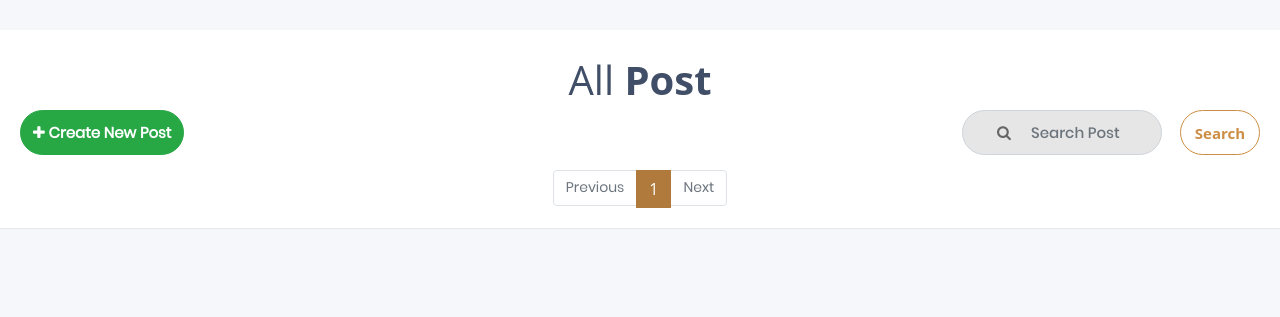
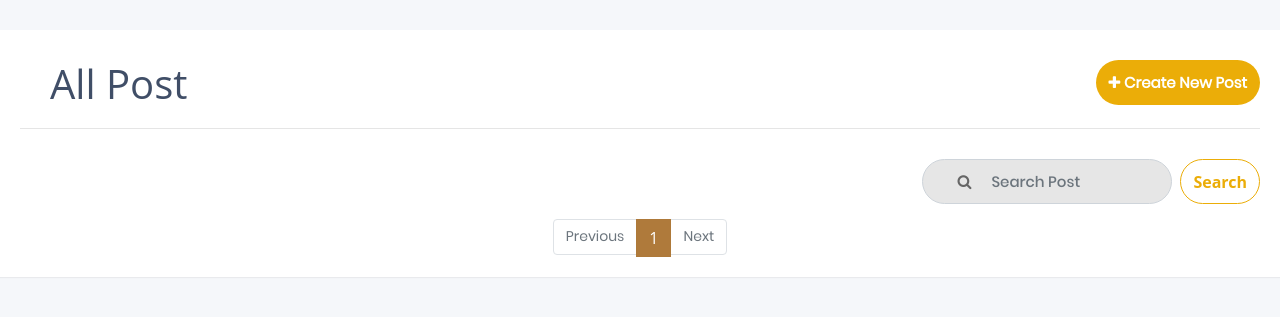
Before and after one commit to mark47546/Cryptians, a Django app: page /allPost/ in a window 1280 px wide. Shown: the part 64-381 px from the top of the page. Run offline with Django 3.2, Linux system fonts and the light colour scheme; data that the repository does not hold is empty; some libraries are stand-ins or nearby versions.

Commit message:
edit page style

```diff
--- a/templates/post/all_post.html
+++ b/templates/post/all_post.html
@@ -15,22 +15,22 @@
   <div class="container-lg">
     <div class="table-responsive">
       <div class="table-wrapper">
-        <div class="table-title">
-            <div align="center" class="fs-40">All <b>Post</b></div>
+        <div class="verticalLine">
+            <h1 style="margin-top: 10px; margin-bottom: 20px; margin-left: 30px;">All Post
+            <a class="btn add-new text-white product-form" role="button" aria-pressed="true" style="float: right; background-color: #ebad08;"><i class="fa fa-plus"></i> Create New Post</a></h1>
         </div>
-          <form class="form-inline my-lg-0" action="" style="float: right;">
-            <div class="wrap-input100 validate-input" style="width: auto; margin-bottom: 10px; margin-left: 10px;">
-                <input class="input100 form-control mr-sm-2" type="search" placeholder="Search Post" aria-label="Search" name="search" style="width: 200px; height: 45px;">
-                <span class="focus-input100" style="width: 200px;"></span>
+        <hr style="margin-bottom: 30px;">
+            <form class="form-inline my-lg-0" action="" style="float: right; ">
+            <div class="wrap-input100 validate-input" style="width: auto; margin-bottom: 15px;">
+                <input class="input100 form-control mr-sm-2" type="search" placeholder="Search Post" aria-label="Search" name="search" style="width: 250px; height: 45px; max-width: 100%;">
+                <span class="focus-input100" style="width: 250px; max-width: 100%;"></span>
                 <span class="symbol-input100">
                     <i class="fa fa-search" aria-hidden="true"></i>
                 </span>
             </div>
-            <button class="btn btn-outline" type="submit" style="margin-left: 10px; margin-bottom: 10px; width: 80px; height: 45px; font-weight: bold; font-size: 15px; text-shadow: none; border-radius: 80px; line-height: 32px; border-color: #cc8e45; color:#cc8e45; border-width: 1px;">Search</button>
+            <button class="btn" type="submit" style="height: 45px; font-weight: bold; border-radius: 80px; margin-bottom: 15px; border-color: #ebad08; color: #ebad08;">Search</button>
           </form>
-            <div class="verticalLine">
-                <a href="/createPost" class="btn btn-success add-new" role="button" aria-pressed="true"><i class="fa fa-plus"></i>  Create New Post</a>
-            </div>
+          <div class="add-new"></div>
             {% for post in post %}
                 <div class="card mb-3">
                     <div class="card-body">
```
